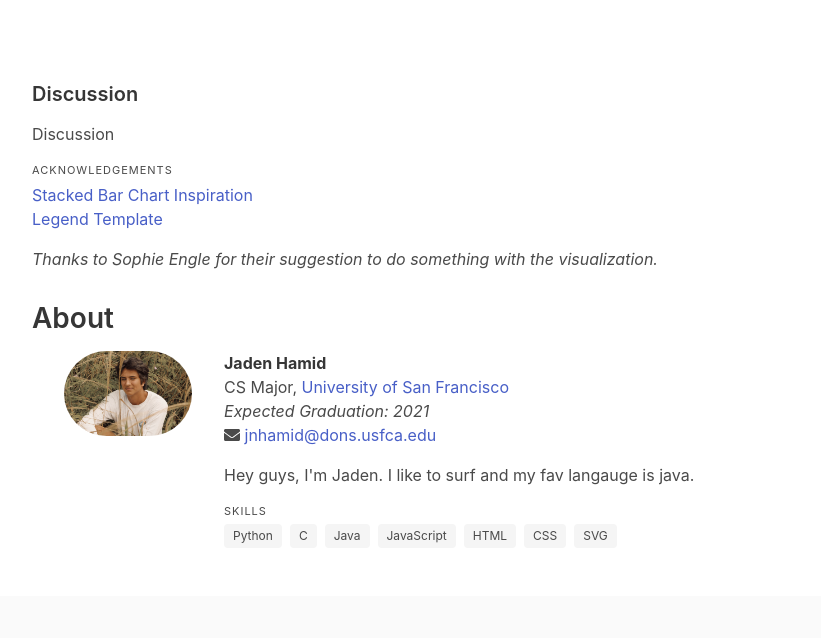
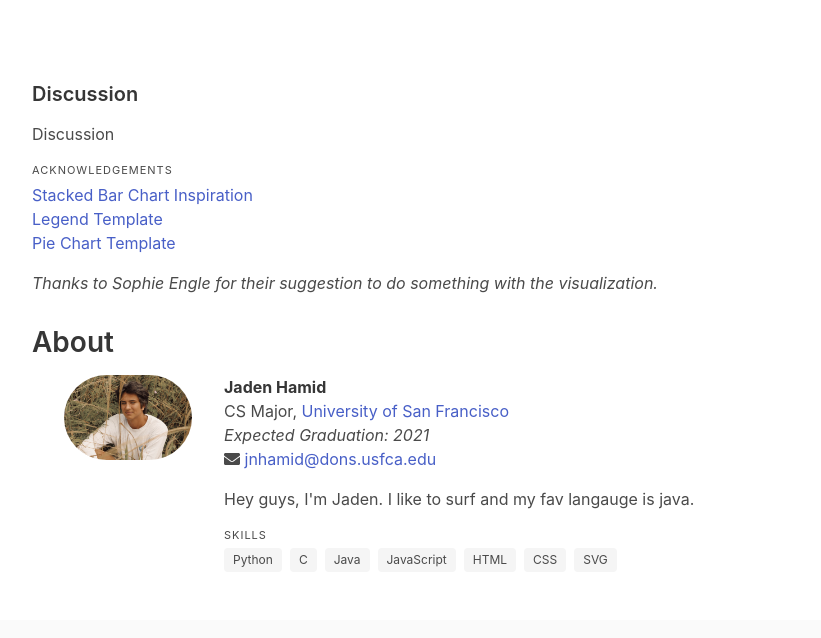
Before and after one commit to usf-cs360-spring2020/homework1-jnhamid, a plain HTML site: page index.html in a window 1280 px wide. Shown: the part 2785-3423 px from the top of the page, without its empty margins (32-853 px from the left). Drawn offline with nearby package versions, Linux system fonts and the light colour scheme.

Commit message:
Added pie chart link

```diff
--- a/index.html
+++ b/index.html
@@ -139,11 +139,6 @@
         <svg id = "pieChart" width = "960px", height = "500px"></svg>
         <svg id="pieLegend" height=300 width=450 transform='translate(500, -600)'></svg>
         <script src="pieChart.js"></script>
-
-        <!-- <script src="pieChart.js"></script> -->
-        <!-- <svg width = "960px", height = "500px"></svg> -->
-        <!-- <svg id="pieLegend" height=300 width=450 transform='translate(500, -600)'></svg> -->
-
         <h4>Discussion</h4>
 
         <p>Discussion</p>
@@ -154,6 +149,8 @@
           <a href="https://bl.ocks.org/LemoNode/5a64865728c6059ed89388b5f83d6b67">Stacked Bar Chart Inspiration</a><br/>
 
           <a href="https://www.d3-graph-gallery.com/graph/custom_legend.html">Legend Template</a><br/>
+          <a href="https://www.d3-graph-gallery.com/graph/pie_basic.html">Pie Chart Template</a><br/>
+
         </p>
 
         <p class="is-6">
```
